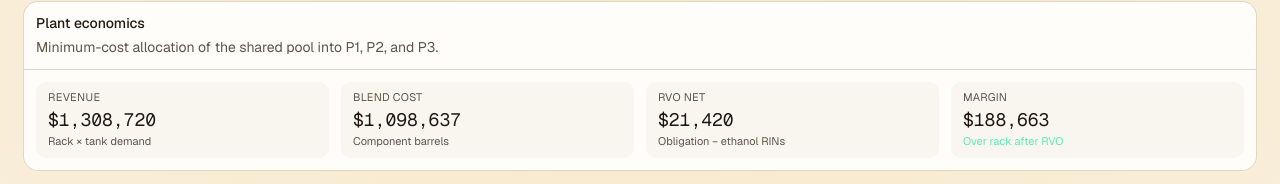
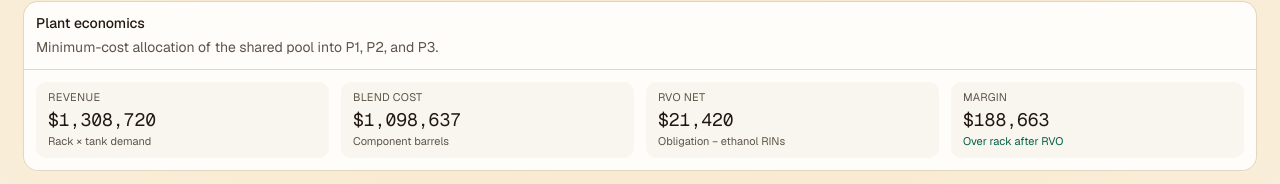
Before and after one commit to rmcnally11/gasoline-blender-app, a Next.js app: page / in a window 1280 px wide. Shown: the part 243-427 px from the top of the page. Built offline with nearby package versions, Linux system fonts and the light colour scheme.

Commit message:
Fix plant-economics hint colors for the light theme
Co-authored-by: rmcnally11 <rmcnally11@gmail.com>

```diff
--- a/src/components/blender/blender-app.tsx
+++ b/src/components/blender/blender-app.tsx
@@ -314,9 +314,9 @@ function Metric({
 }) {
   const hintClass = {
     muted: "text-muted-foreground",
-    good: "text-emerald-300",
-    bad: "text-red-300",
-    warn: "text-amber-300",
+    good: "text-emerald-800",
+    bad: "text-red-700",
+    warn: "text-amber-800",
   }[tone];
   return (
     <div className="rounded-lg bg-muted/40 px-3 py-2">
```
